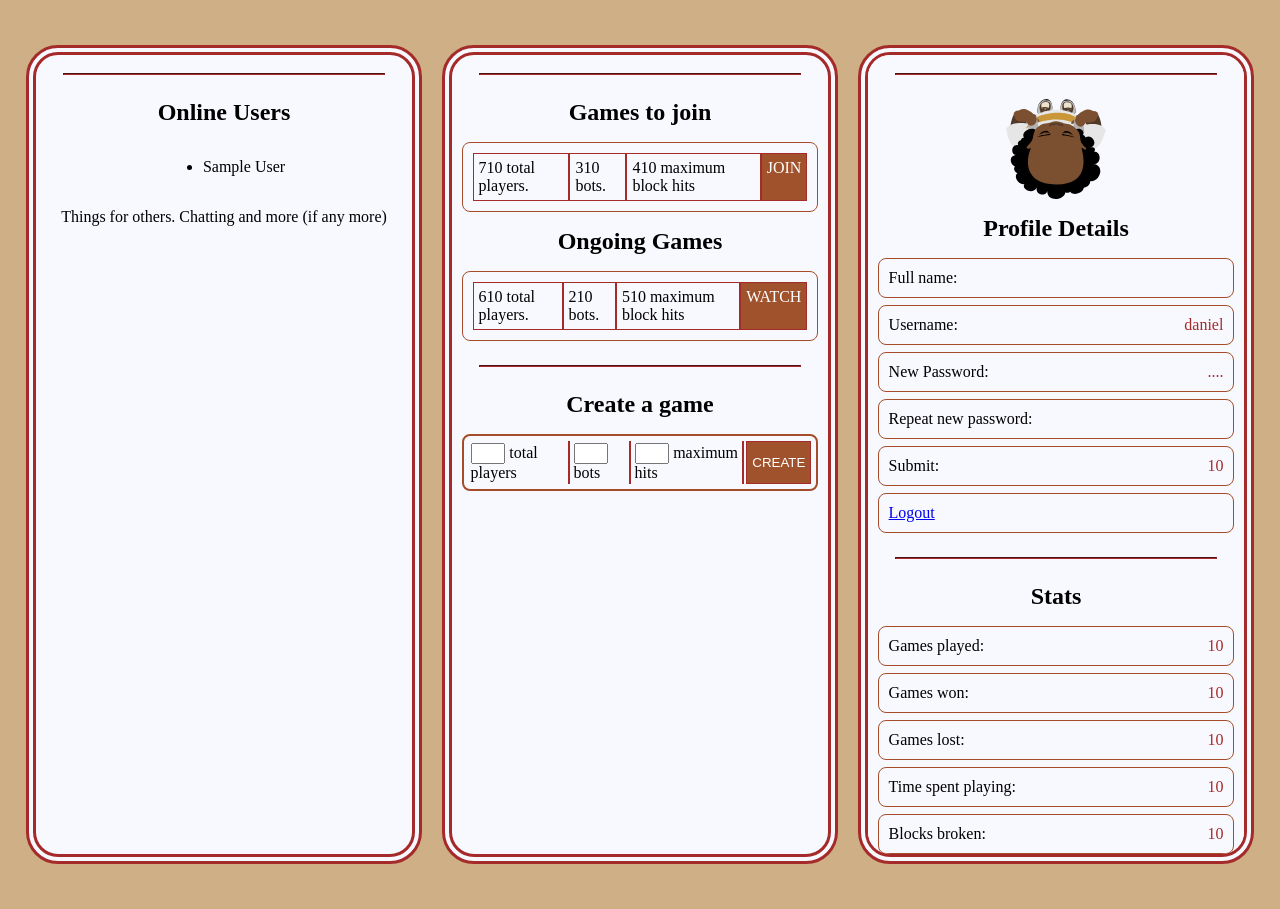
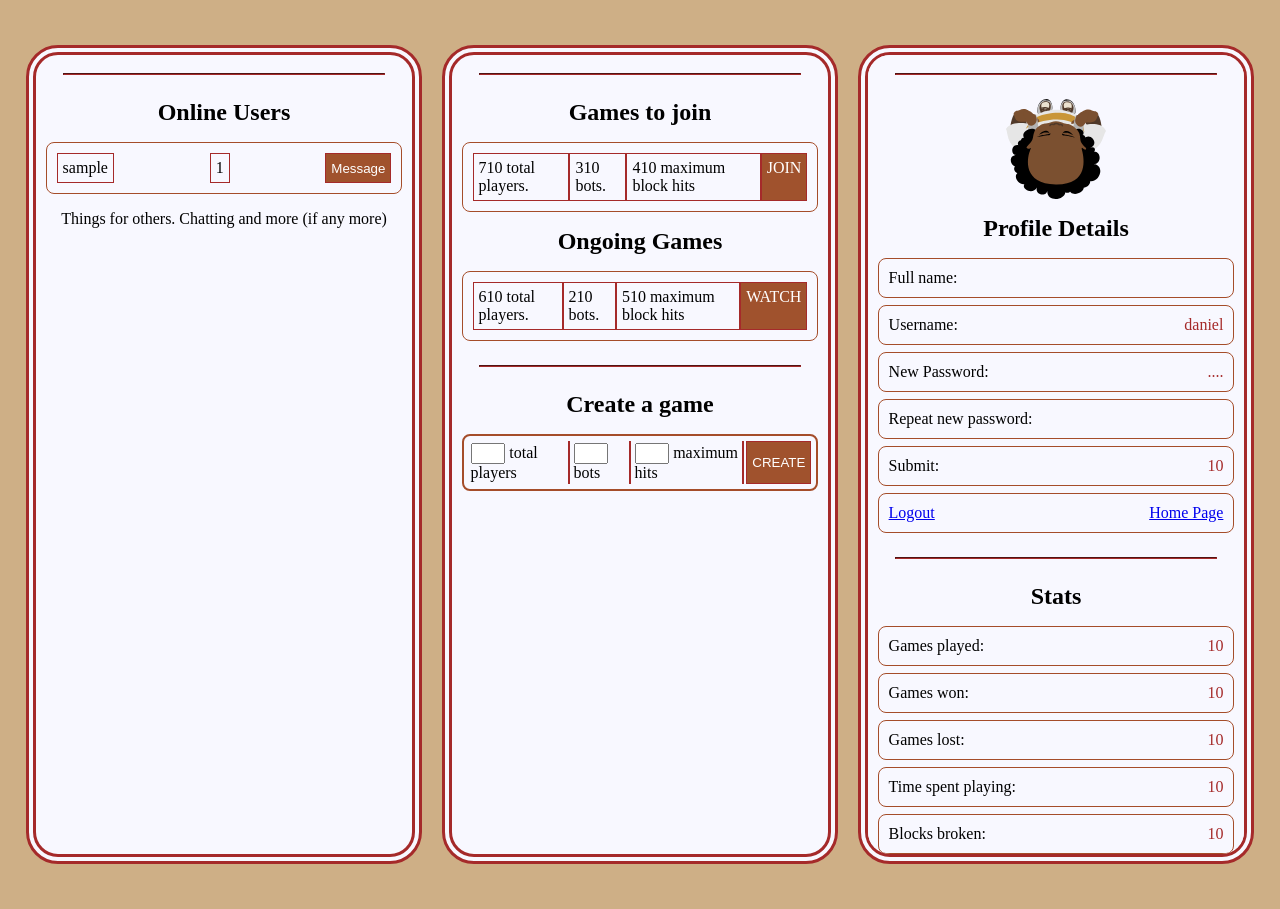
Before and after one commit to DanielOnGitHub17/wooden, a Django app: template combat3/templates/lounge.html in a window 1280 px wide. Run offline with Django 5.2, Linux system fonts and the light colour scheme; a user stored in the database is signed in; tables that the repository leaves empty hold one stand-in row (values such as "Sample post"); the template is opened without the code that fills it: most values are stand-ins (such as "Sample title", 1, 10 or a date in 2020); parts of the project's set-up code (start-up, migrations or seed data) failed here and were passed over.

Commit message:
big error. for starters

```diff
--- a/combat3/lounge/static/lounge/lounge.css
+++ b/combat3/lounge/static/lounge/lounge.css
@@ -25,6 +25,9 @@ body>div{
     gap: 1em;
     flex-wrap: nowrap;
 
+}
+ul{
+    list-style-type: none;
 }
 body div>hr{
     width: 25vw;
@@ -62,7 +65,7 @@ h2{
 }
 
 
-#games ul>li>span, #games form>label{
+#games ul>li>span, #games form>label, #others>ul>li>span{
     border: 1px solid brown;
     color: black;
     padding: 5px;
--- a/combat3/lounge/views.py
+++ b/combat3/lounge/views.py
@@ -2,6 +2,7 @@ from django.shortcuts import render
 from django.contrib.auth.decorators import login_required
 from django.http import HttpResponse, HttpResponseRedirect
 from django.contrib.auth.models import User
+from random import randint
 
 # Create your views here.
 @login_required
@@ -21,7 +22,8 @@ def lounge(request):
         "user": request.user,
         "games": "get from the model",
         "online_users": online_users,
-        "stats": "get from Player model"
+        "stats": "get from Player model",
+        "rank": lambda: randint(999, 9020)
     })
 
 @login_required
--- a/combat3/templates/lounge.html
+++ b/combat3/templates/lounge.html
@@ -11,10 +11,18 @@
         <div id="others">
             <hr>
             <h2>Online Users</h2>
-            <ul>
+            <ul id="onlinePlayers" class="uiHolder">
             {% for player in online_users %}
                 <li>
-                    {{ player.first_name }} {{ player.last_name }}
+                    <span class="pName">
+                        {{ player.username }}
+                    </span>
+                    <span class="pRank">
+                        {{ rank }}
+                    </span>
+                    <button class="gameLink pMessage">
+                        Message
+                    </button>
                 </li>
             {% endfor %}
             </ul>
@@ -70,7 +78,7 @@
                 <li>New Password: <span>....</span></li>
                 <li>Repeat new password: <span></span></li>
                 <li>Submit: <span>{{ x }}</span></li>
-                <li><a href="/register/sign/out">Logout</a></li>
+                <li><a href="/register/sign/out">Logout</a> <a href="/">Home Page</a></li>
             </ul>
             <hr>
             <h2>Stats</h2>
```
Also changed, not shown: combat3/game/models.py (+6 -3 lines), combat3/register/views.py (+7 -0 lines), combat3/db.sqlite3, combat3/game/migrations/0002_rename_current_game_player_game_and_more.py (added), combat3/game/migrations/0003_remove_player_game_remove_player_user_delete_game_and_more.py (added), 2 other files.
